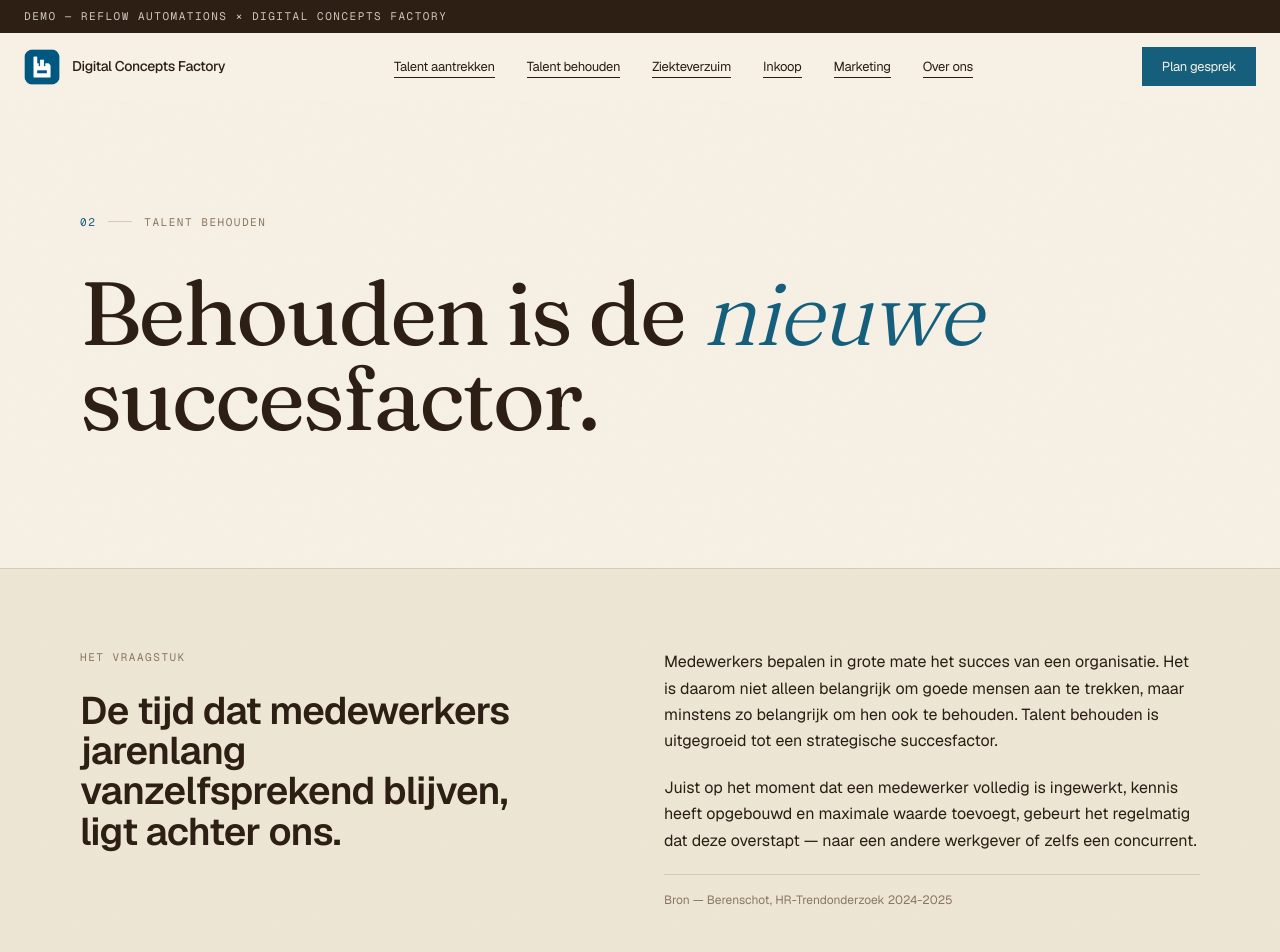
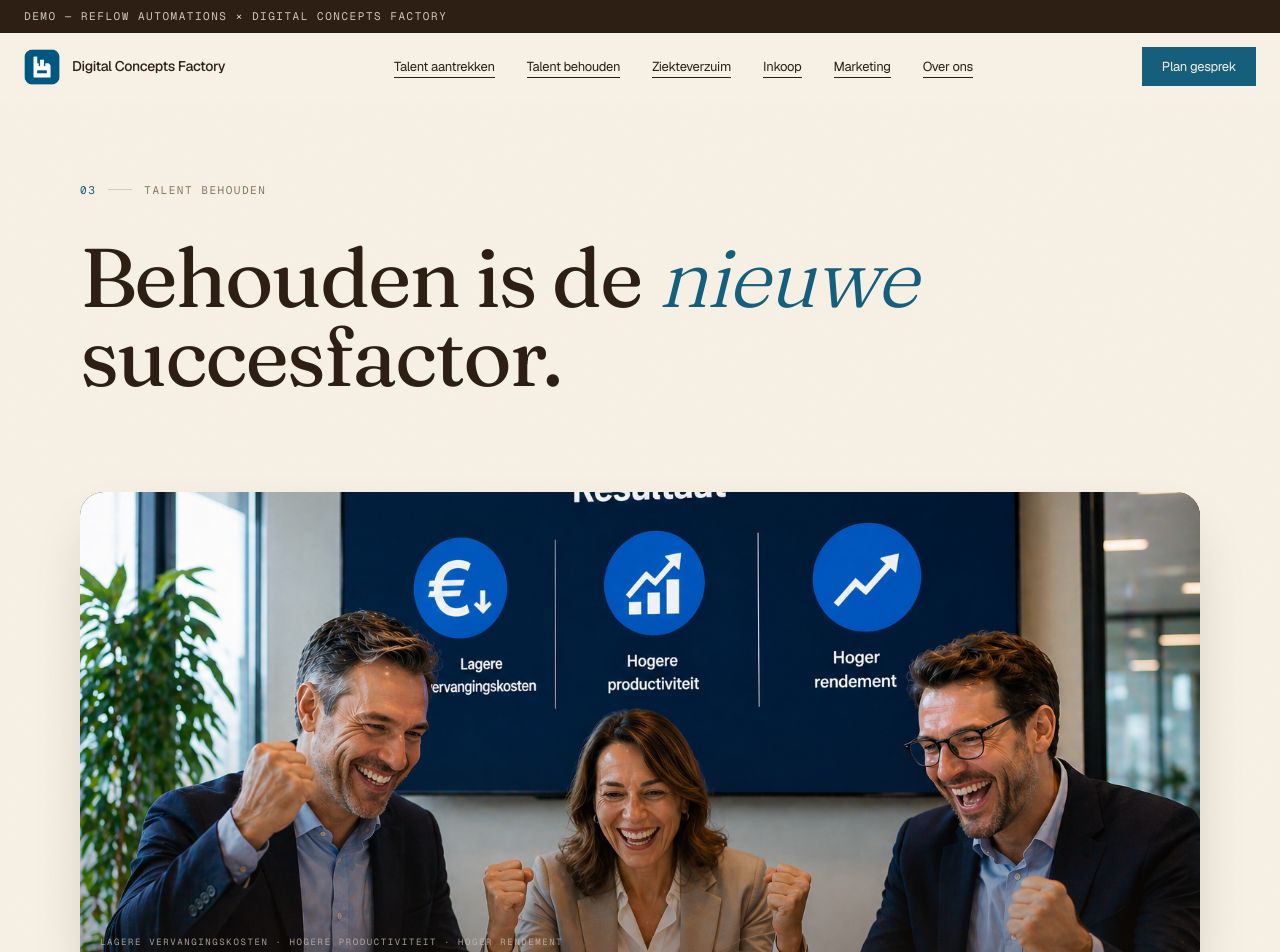
Before and after one commit to reflow-automations/Demo-website-LEV, a Next.js app: page /talent-behouden in a window 1280 px wide. Shown: the top 952 px of the page. Built offline with nearby package versions, Linux system fonts and the light colour scheme.

Commit message:
Add hero photos to talent-behouden + over-ons for consistency

```diff
--- a/app/over-ons/page.tsx
+++ b/app/over-ons/page.tsx
@@ -1,3 +1,4 @@
+import Image from "next/image";
 import Link from "next/link";
 import Reveal from "@/components/Reveal";
 import ChapterMark from "@/components/ChapterMark";
@@ -54,7 +55,7 @@ export default function OverOnsPage() {
   return (
     <>
       {/* HERO */}
-      <section className="relative pt-20 pb-24 lg:pt-28 lg:pb-32">
+      <section className="relative pt-16 pb-20 lg:pt-20 lg:pb-24">
         <div className="mx-auto max-w-7xl px-6 lg:px-20">
           <Reveal>
             <ChapterMark
@@ -62,11 +63,35 @@ export default function OverOnsPage() {
               label="Over ons"
               className="text-muted mb-10"
             />
-            <h1 className="display-hero text-ink text-[clamp(2.75rem,7vw,6.5rem)] max-w-5xl">
+            <h1 className="display-hero text-ink text-[clamp(2.75rem,6.5vw,6rem)] max-w-5xl">
               Digitale innovatie die organisaties{" "}
               <em className="italic font-light text-cobalt">écht</em> verder
               helpt.
             </h1>
+          </Reveal>
+        </div>
+      </section>
+
+      {/* HERO IMAGE */}
+      <section className="relative pb-20">
+        <div className="mx-auto max-w-7xl px-6 lg:px-20">
+          <Reveal>
+            <div className="photo-treatment aspect-[16/9] lg:aspect-[21/9] relative overflow-hidden rounded-3xl bg-ink shadow-[0_28px_60px_-20px_rgba(45,31,20,0.28)]">
+              <Image
+                src="/photos/over-ons-hero.png"
+                alt="Team rond laptop met HR, Inkoop en Marketing dashboards"
+                fill
+                className="object-cover"
+                style={{ objectPosition: "78% center" }}
+                sizes="100vw"
+                priority
+              />
+              <div className="absolute bottom-5 left-5 right-5">
+                <span className="font-mono text-[9px] uppercase tracking-[0.18em] text-paper/85">
+                  Het team — techniek, business en gebruiker verbonden
+                </span>
+              </div>
+            </div>
           </Reveal>
         </div>
       </section>
--- a/app/talent-behouden/page.tsx
+++ b/app/talent-behouden/page.tsx
@@ -1,3 +1,4 @@
+import Image from "next/image";
 import Link from "next/link";
 import Reveal from "@/components/Reveal";
 import ChapterMark from "@/components/ChapterMark";
@@ -78,19 +79,43 @@ export default function TalentBehoudenPage() {
   return (
     <>
       {/* HERO */}
-      <section className="relative pt-20 pb-24 lg:pt-28 lg:pb-32">
+      <section className="relative pt-16 pb-20 lg:pt-20 lg:pb-24">
         <div className="mx-auto max-w-7xl px-6 lg:px-20">
           <Reveal>
             <ChapterMark
-              number="02"
+              number="03"
               label="Talent behouden"
               className="text-muted mb-10"
             />
-            <h1 className="display-hero text-ink text-[clamp(2.75rem,7vw,6.5rem)] max-w-5xl">
+            <h1 className="display-hero text-ink text-[clamp(2.75rem,6.5vw,6rem)] max-w-5xl">
               Behouden is de{" "}
               <em className="italic font-light text-cobalt">nieuwe</em>{" "}
               succesfactor.
             </h1>
+          </Reveal>
+        </div>
+      </section>
+
+      {/* HERO IMAGE */}
+      <section className="relative pb-20">
+        <div className="mx-auto max-w-7xl px-6 lg:px-20">
+          <Reveal>
+            <div className="photo-treatment aspect-[16/9] lg:aspect-[21/9] relative overflow-hidden rounded-3xl bg-ink shadow-[0_28px_60px_-20px_rgba(45,31,20,0.28)]">
+              <Image
+                src="/photos/talent-behouden-celebration.png"
+                alt="Drie collega's juichend bij een resultaat-dashboard"
+                fill
+                className="object-cover"
+                style={{ objectPosition: "center 35%" }}
+                sizes="100vw"
+                priority
+              />
+              <div className="absolute bottom-5 left-5 right-5">
+                <span className="font-mono text-[9px] uppercase tracking-[0.18em] text-paper/85">
+                  Lagere vervangingskosten · Hogere productiviteit · Hoger rendement
+                </span>
+              </div>
+            </div>
           </Reveal>
         </div>
       </section>
```
Also changed, not shown: public/photos/talent-behouden-celebration.png (added), 1 other file (tests, documents, lock files or other folders).
